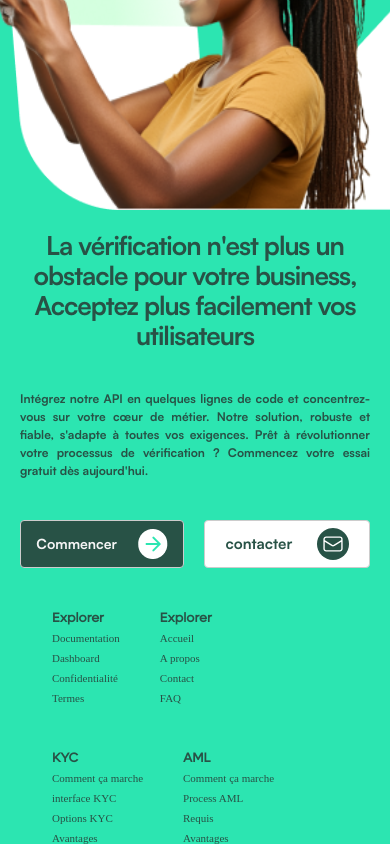
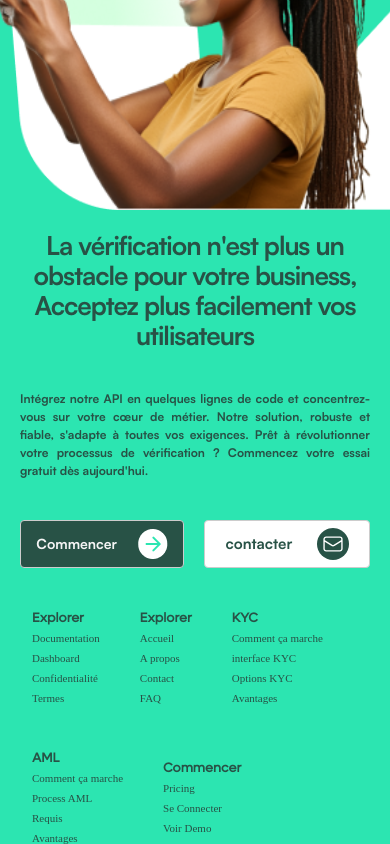
Before and after one commit to chrisvaldes/sekure, a React (Create React App) app: page /accueil in a window 390 px wide. Shown: the part 11156-12000 px from the top of the page. Built offline with nearby package versions, Linux system fonts and the light colour scheme.

Commit message:
responsif-mobile

```diff
--- a/src/Components/Footer.jsx
+++ b/src/Components/Footer.jsx
@@ -50,7 +50,7 @@ export default function Footer() {
                 </div>
                 <img src={womenFooter} alt="" className='womenFooter hidden lg:block absolute bottom-0 right-28 w-[482.12px] h-[444px] z-10' />
             </div>
-            <div className="flex flex-wrap items-center justify-around w-full py-10  px-5 sm:px-5 md:px-10 lg:px-20">
+            <div className="flex flex-wrap items-center justify-around w-full py-10 sm:px-5 md:px-10 lg:px-20">
                 <div className="flex w-full  gap-10 flex-wrap items-center mx-8 md:mx-0 md:justify-between">
                     <div className="flex flex-col">
                         <span className='grid-footer-grid-title'>Explorer</span>
```
